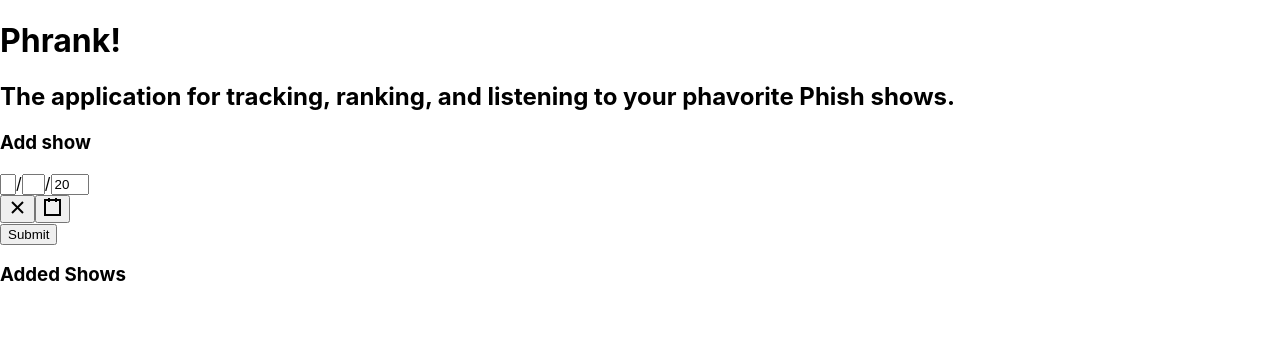
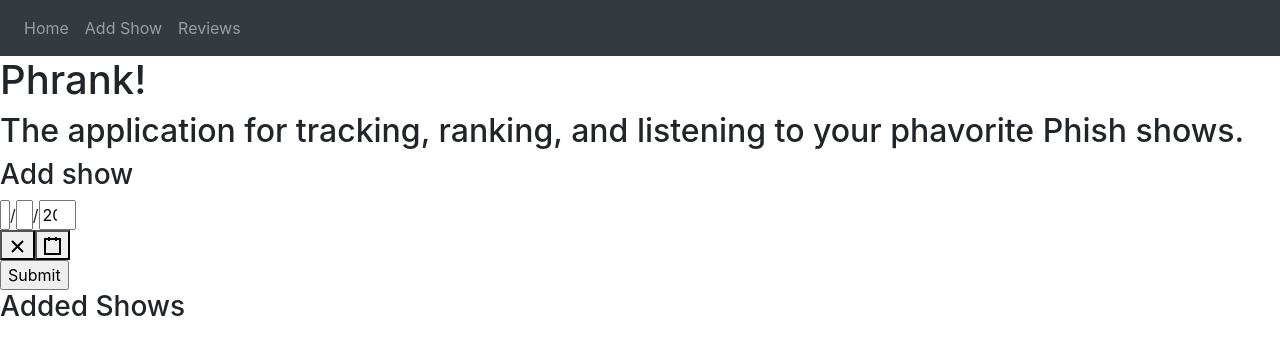
Before and after one commit to srolandmarshall/phrank, a React (Create React App) app in the folder client/: page / in a window 1280 px wide. Shown: the top 354 px of the page. Built offline with nearby package versions, Linux system fonts and the light colour scheme.

Commit message:
added navbar from bootstrap

```diff
--- a/client/package.json
+++ b/client/package.json
@@ -7,10 +7,12 @@
     "npm": ">=6.0.0"
   },
   "dependencies": {
+    "bootstrap": "^4.3.1",
     "dateformat": "^3.0.3",
     "html-react-parser": "^0.9.1",
     "isomorphic-fetch": "^2.2.1",
     "react": "^16.8.6",
+    "react-bootstrap": "^1.0.0-beta.10",
     "react-date-picker": "^7.7.0",
     "react-dom": "^16.8.6",
     "react-redux": "^7.1.0",
--- a/client/src/App.js
+++ b/client/src/App.js
@@ -2,6 +2,8 @@
 import { connect } from 'react-redux';
 import ShowContainer from './containers/ShowContainer'
 import {fetchShow} from './actions/showActions'
+import { Navbar, Nav } from 'react-bootstrap'
+import 'bootstrap/dist/css/bootstrap.css';
 import './App.css'
 
 class App extends Component {
@@ -11,6 +13,13 @@
   render() {
     return(
       <div className="App">
+        <Navbar bg="dark" variant="dark" sticky="top">
+          <Nav className="mr-auto">
+            <Nav.Link href="/">Home</Nav.Link>
+            <Nav.Link href="/addshow">Add Show</Nav.Link>
+            <Nav.Link href="/reviews">Reviews</Nav.Link>
+          </Nav>
+        </Navbar>
         <h1>Phrank!</h1>
         <h2>The application for tracking, ranking, and listening to your phavorite Phish shows.</h2>
         <ShowContainer shows={this.props.shows}       deleteShow={this.props.deleteShow}
```
Also changed, not shown: 1 other file (tests, documents, lock files or other folders).
